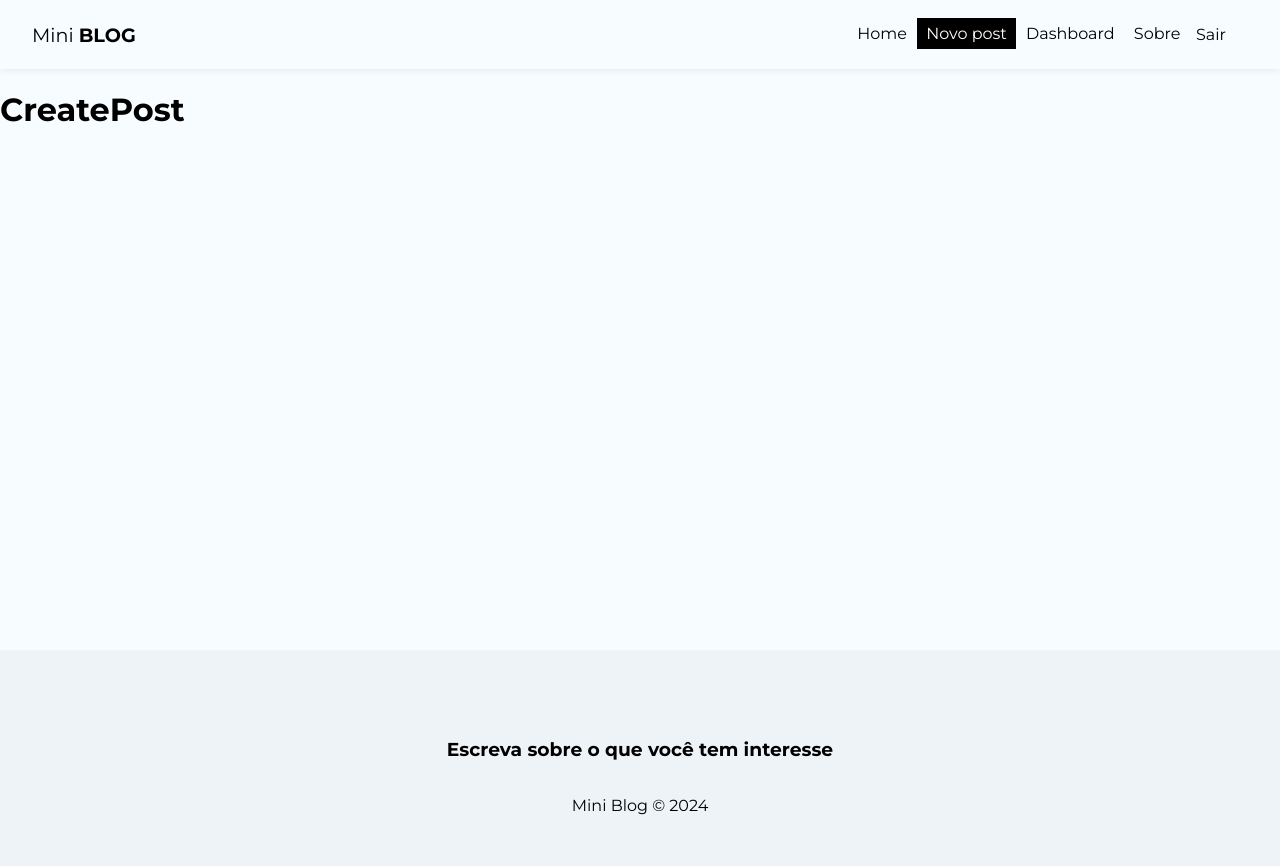
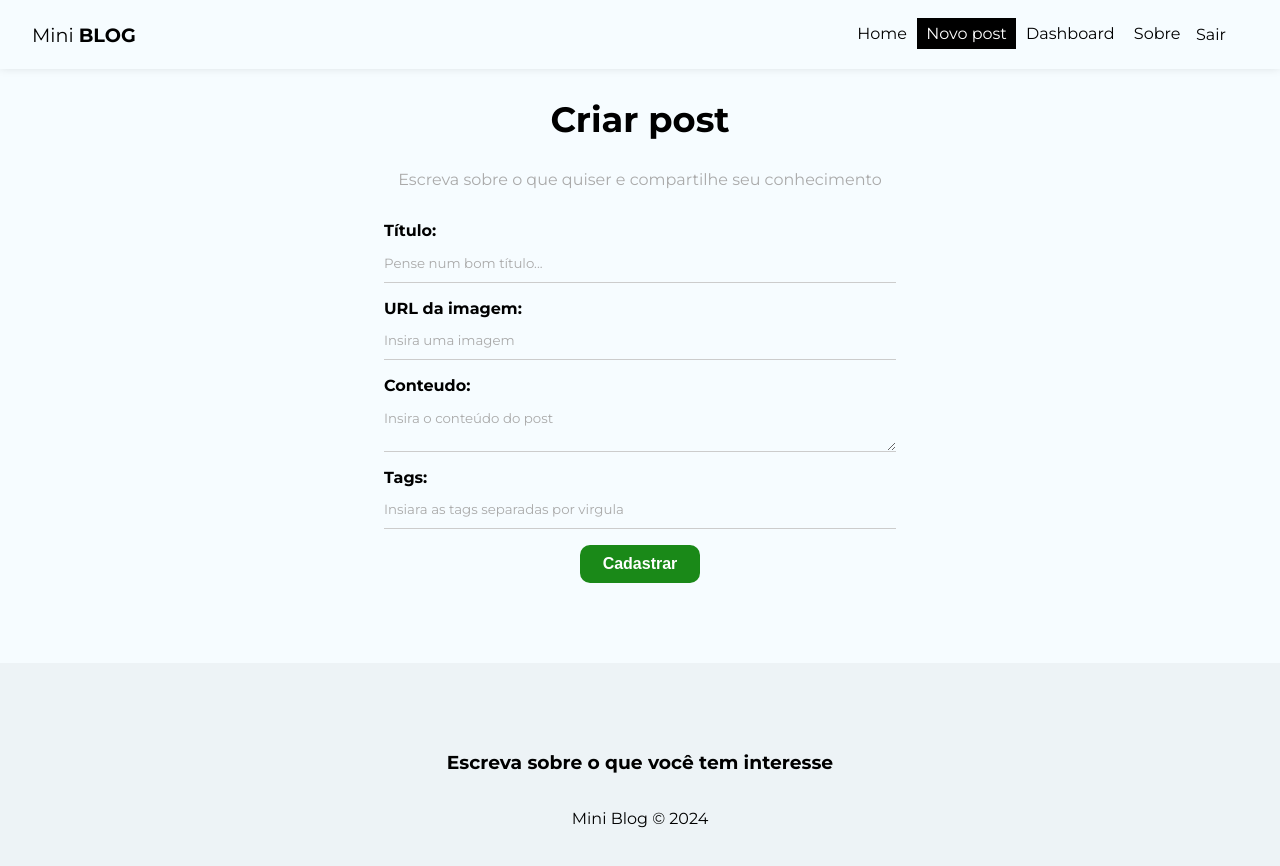
Before and after one commit to Everton3012/miniBlog, a React (Vite) app: page /posts/create in a window 1280 px wide. Shown: the top 866 px of the page. Built offline with nearby package versions, Linux system fonts and the light colour scheme; no server answers; sample sign-in values are in the browser's storage.

Commit message:
pagina de posts finalizado

```diff
--- /dev/null
+++ b/src/hooks/useInsertDocument.js
@@ -0,0 +1,64 @@
+import { useState, useEffect, useReducer } from "react";
+import { db } from "../firebase/config";
+import { collection, addDoc, Timestamp } from "firebase/firestore";
+
+const initialState = {
+    loading:null,
+    error: null,
+};
+
+const insertReducer = (state, action) => {
+    switch(action.type) {
+        case "LOADING":
+            return { loading:true, error: null }
+        case "INSERTED_DOC":
+            return { loading:false, error:null }
+        case "ERROR":
+            return { loading:false, error: action.payload}
+        default:
+            return state;
+    };
+};
+
+export const useInsertDocument = (doCollection) => {
+    const [response, dispatch] = useReducer(insertReducer, initialState);
+
+    //deal with memory lead
+    const [cancelled, setCancelled] = useState(false);
+
+    const checkCancelBerofeDispatch = (action) => {
+        if(!cancelled) {
+            dispatch(action);
+        };
+    };
+
+    const insertDocument = async(document) => {
+        checkCancelBerofeDispatch({
+            type: "LOADING"
+        });
+        try{
+            const newDocument = {...document, createdAt: Timestamp.now()};
+
+            const insertedDocument = await addDoc(
+                collection(db, doCollection),
+                newDocument
+            );
+
+            checkCancelBerofeDispatch({
+                type: "INSERTED_DOC",
+                payload: insertedDocument
+            });
+        }catch (error) {
+            checkCancelBerofeDispatch({
+                type: "ERROR",
+                payload: error.message,
+            });
+        }
+    };
+
+    useEffect(() => {
+        return () => setCancelled(true);
+    }, [])
+
+    return { insertDocument , response};
+}
--- a/src/pages/CreatePost/CreatePost.jsx
+++ b/src/pages/CreatePost/CreatePost.jsx
@@ -1,9 +1,113 @@
 import styles from "./CreatePost.module.css";
 
+import { useState } from "react";
+import { useNavigate } from "react-router-dom";
+import { useAuthValue } from "../../context/AuthContext";
+import { useInsertDocument } from "../../hooks/useInsertDocument";
+
 const CreatePost = () => {
+
+  const [title, setTitle] = useState("");
+  const [image, setImage] = useState("");
+  const [body, setBody] = useState("");
+  const [tags, setTags] = useState([]);
+  const [formError, setFormError] = useState("");
+
+  const {user} = useAuthValue();
+
+  const {insertDocument, response} = useInsertDocument("posts");
+
+  const navigate = useNavigate();
+
+  const handleSubmit = (e) =>{
+    e.preventDefault();
+    setFormError("");
+
+    // validate image URL
+    try {
+      new URL(image)
+    }catch (error){
+      setFormError("A imagem precisa ser uma URL.")
+    }
+
+    //criar o array de tags
+    const tagsArray = tags.split(",").map((tag) => tag.trim().toLowerCase());
+
+    //checar todos os valores
+    if(!title || !image || !tags || !body) {
+      setFormError("Por favor, preencha todos os campos!")
+    }
+
+    if(formError) return;
+
+    insertDocument({
+      title,
+      image,
+      body,
+      tagsArray,
+      uid: user.uid,
+      createdBy: user.displayName
+    });
+
+    //redirect Home page
+    navigate("/");
+
+  }
+
+
   return (
     <>
-      <h1>CreatePost</h1>
+      <div className={styles["createPost"]}>
+        <h2>Criar post</h2>
+        <p>Escreva sobre o que quiser e compartilhe seu conhecimento</p>
+        <form onSubmit={handleSubmit}>
+          <label>
+            <span>Título:</span>
+            <input
+            type="text"
+            name="title"
+            required
+            placeholder="Pense num bom título..."
+            value={title}
+            onChange={(e) => setTitle(e.target.value)}
+          />
+          </label>
+          <label>
+            <span>URL da imagem:</span>
+            <input
+            type="text"
+            name="image"
+            required
+            placeholder="Insira uma imagem"
+            value={image}
+            onChange={(e) => setImage(e.target.value)}
+          />
+          </label>
+          <label>
+            <span>Conteudo:</span>
+            <textarea name="title"
+            required
+            placeholder="Insira o conteúdo do post"
+            value={body}
+            onChange={(e) => setBody(e.target.value)} />
+          </label>
+          <label>
+            <span>Tags:</span>
+            <input
+            type="text"
+            name="tags"
+            required
+            placeholder="Insiara as tags separadas por virgula"
+            value={tags}
+            onChange={(e) => setTags(e.target.value)}
+          />
+          </label>
+          {!response.loading && <button className="btn" type="submit">Cadastrar</button>}
+          {response.loading && <button className="btn" type="submit" disabled>Aguarde...</button>}
+          {response.error && <p className='error'>{response.error}</p>}
+          {formError && <p className='error'>{formError}</p>}
+        </form>
+      </div>
     </>
   )
 }
--- a/src/pages/CreatePost/CreatePost.module.css
+++ b/src/pages/CreatePost/CreatePost.module.css
@@ -0,0 +1,12 @@
+.createPost {
+    text-align: center;
+}
+
+.createPost h2{
+    font-size: 2.2em;
+}
+
+.createPost p {
+    color: #aaa;
+    margin-bottom: 2em;
+}
```
